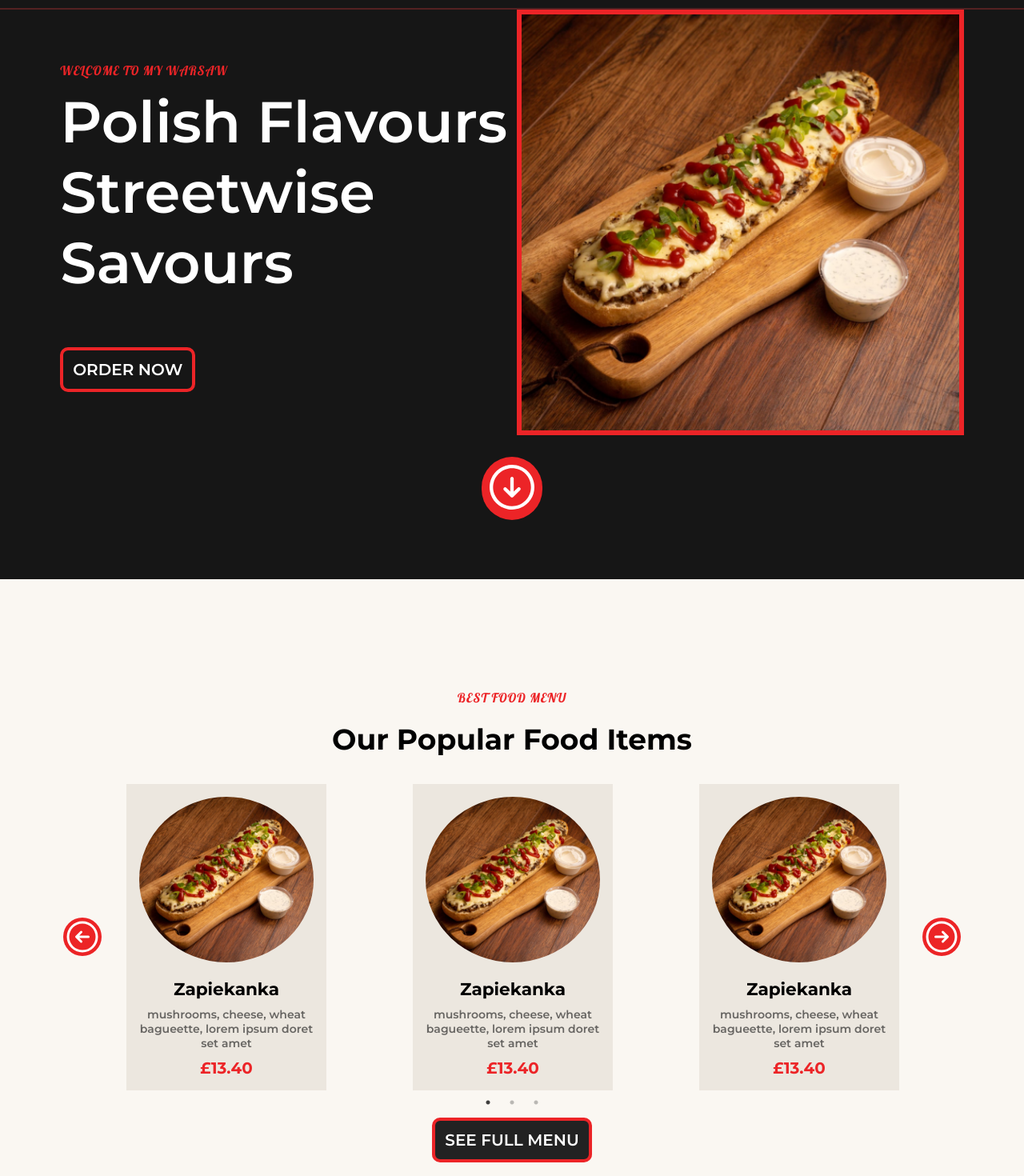
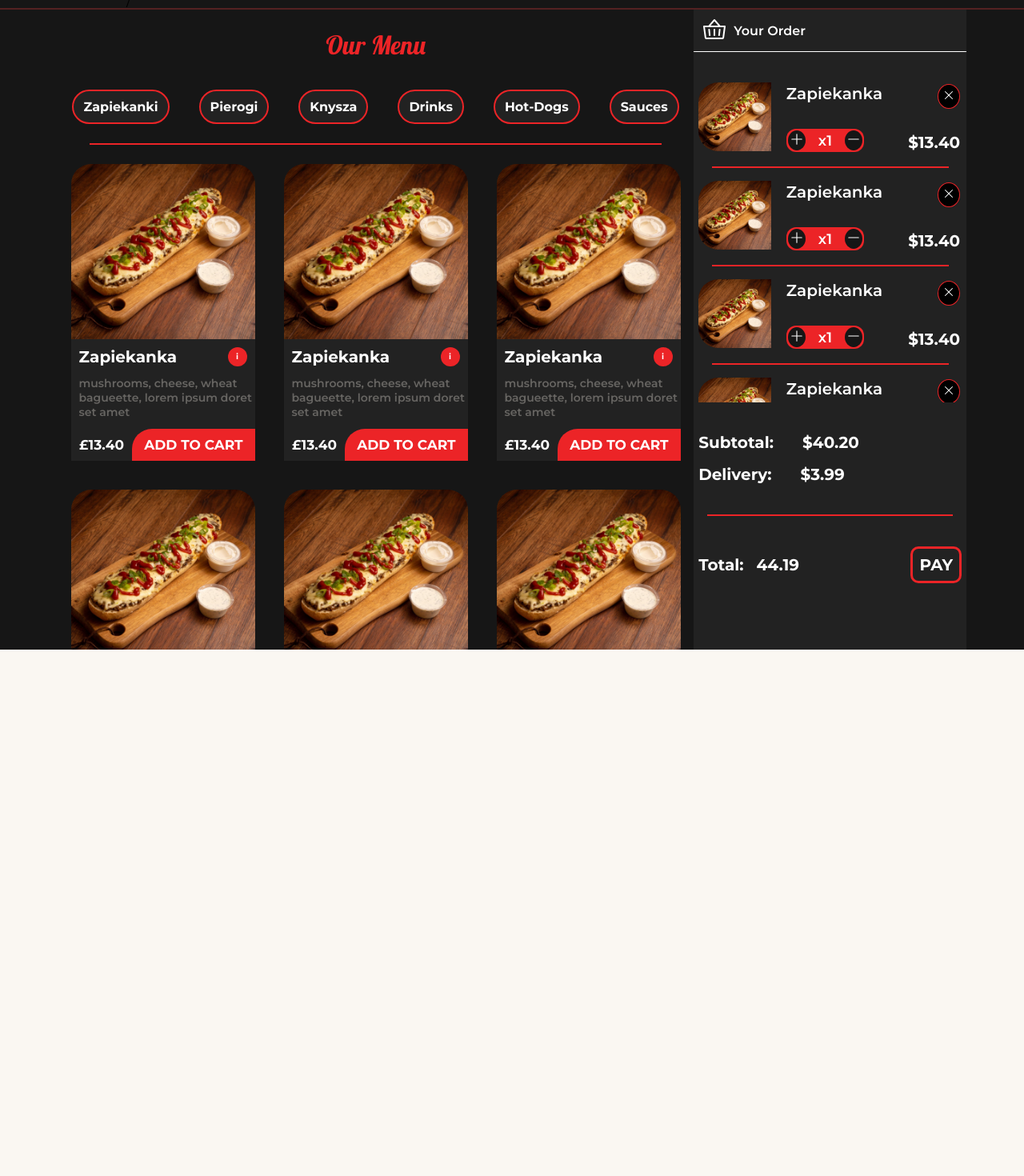
Before and after one commit to MikeWDev/My_warsaw, a React (Vite) app: page / in a window 1280 px wide. Shown: the part 78-1548 px from the top of the page at 80% size. After the commit the page ends 890 px from the top, so only its background shows below. Built offline with nearby package versions, Linux system fonts and the light colour scheme; a web font is replaced by a local one.

Commit message:
Fix the overflow bug on our menu page

```diff
--- a/src/App.jsx
+++ b/src/App.jsx
@@ -8,12 +8,12 @@ import OurMenuPage from "./pages/OurMenuPage";
 function App() {
   return (
     <>
-      <HomePage name="home" />
+      {/* <HomePage name="home" />
       <OfferPage name="offer" />
       <AboutUsPage name="about" />
       <ContactUs name="contact" />
-      <Footer />
-      {/* <OurMenuPage /> */}
+      <Footer /> */}
+      <OurMenuPage />
     </>
   );
 }
--- a/src/components/menuChoice.jsx
+++ b/src/components/menuChoice.jsx
@@ -20,6 +20,14 @@ const MenuChoice = () => {
         <NewMenuCard />
         <NewMenuCard />
         <NewMenuCard />
+        <NewMenuCard />
+        <NewMenuCard />
+        <NewMenuCard />
+        <NewMenuCard />
+        <NewMenuCard />
+        <NewMenuCard />
+        <NewMenuCard />
+        <NewMenuCard />
       </div>
     </div>
   );
--- a/src/components/navBar.jsx
+++ b/src/components/navBar.jsx
@@ -16,7 +16,6 @@ const NavBar = () => {
 
   function handleClose() {
     setOpenClass("hidden");
-    setNavSmSticky(" ");
   }
 
   return (
@@ -26,7 +25,16 @@ const NavBar = () => {
         <div className="nav-container">
           <header>
             <div className="nav-logo">
-              <img src={logo} alt="Logo of the restaurant" />
+              <Link
+                activeClass="active"
+                to="home"
+                spy={true}
+                smooth={true}
+                offset={-500}
+                duration={1300}
+              >
+                <img src={logo} alt="Logo of the restaurant" />/
+              </Link>
             </div>
             <nav className="nav-links">
               <Link
--- a/src/pages/OurMenuPage.jsx
+++ b/src/pages/OurMenuPage.jsx
@@ -41,6 +41,20 @@ const OurMenuPage = () => {
               </div>
             </div>
             <div className="basket-content">
+              <BasketSummaryCard />
+              <BasketSummaryCard />
+              <BasketSummaryCard />
+              <BasketSummaryCard />
+              <BasketSummaryCard />
+              <BasketSummaryCard />
+              <BasketSummaryCard />
+              <BasketSummaryCard />
+              <BasketSummaryCard />
+              <BasketSummaryCard />
+              <BasketSummaryCard />
+              <BasketSummaryCard />
+              <BasketSummaryCard />
+              <BasketSummaryCard />
               <BasketSummaryCard />
               <BasketSummaryCard />
               <BasketSummaryCard />
--- a/src/style.css
+++ b/src/style.css
@@ -438,6 +438,7 @@ footer {
 .menu {
   display: grid;
   grid-template-columns: 7fr 3fr;
+  height: 100vh;
 }
 .menu-selection-con {
   display: flex;
@@ -450,21 +451,22 @@ footer {
 .menu-header-con {
   display: flex;
   flex-direction: column;
-  gap: 4.8rem;
+  gap: 3.6rem;
 }
 .menu-card-con {
   display: flex;
   flex-wrap: wrap;
-  width: 100%;
   gap: 3.6rem;
   align-items: center;
   justify-content: center;
-  max-height: 100vh;
+  overflow: auto;
 }
 .menu-con {
   display: flex;
   flex-direction: column;
-  gap: 4.8rem;
+  gap: 2.4rem;
+  padding-top: 2.4rem;
+  height: 100%;
 }
 
 .basket-header-con {
@@ -487,12 +489,15 @@ footer {
   flex-direction: column;
   gap: 1.6rem;
   padding: 0 0.6rem;
+  overflow: auto;
+  max-height: 50%;
 }
 .basket-con {
   display: flex;
   flex-direction: column;
   gap: 3.8rem;
   background-color: #222222;
+  overflow: hidden;
 }
 .basket-slide-icon {
   display: none;
```
